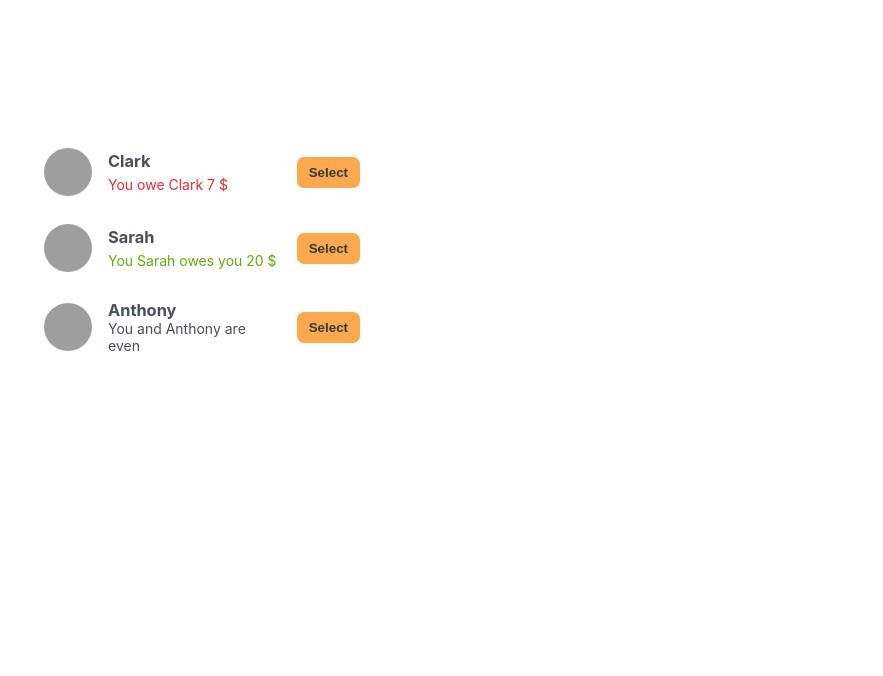
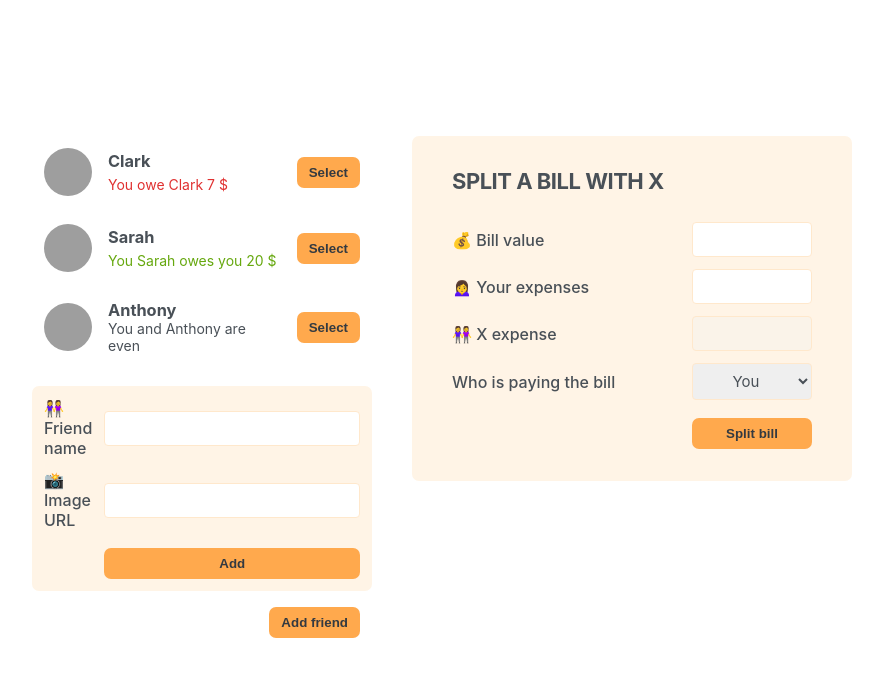
Before and after one commit to plamenggg/Eat-And-Split, a React (Vite) app in the folder EatAndSplit/: page / in a window 1280 px wide. Shown: the top 676 px of the page, without its empty margins (198-1081 px from the left). Built offline with nearby package versions, Linux system fonts and the light colour scheme; grey boxes are pictures that could not be loaded.

Commit message:
Added Form components

```diff
--- a/EatAndSplit/src/App.jsx
+++ b/EatAndSplit/src/App.jsx
@@ -1,3 +1,6 @@
+import Button from "./components/Button"
+import FormAddFriend from "./components/FormAddFriend"
+import FormSplitBill from "./components/FormSplitBill"
 import Friendslist from "./components/Friendslist"
 
 function App() {
@@ -5,7 +8,10 @@
     <div className = 'app'>
         <div className = 'sidebar'>
           <Friendslist />
+          <FormAddFriend />
+          <Button>Add friend</Button>
         </div>
+        <FormSplitBill />
     </div>
   )
 }
--- /dev/null
+++ b/EatAndSplit/src/components/Button.jsx
@@ -0,0 +1,8 @@
+/* eslint-disable react/prop-types */
+function Button({children}) {
+    return (
+        <button className = 'button'>{children}</button>
+    )
+}
+
+export default Button
--- /dev/null
+++ b/EatAndSplit/src/components/FormAddFriend.jsx
@@ -0,0 +1,17 @@
+import Button from "./Button"
+
+function FormAddFriend() {
+    return (
+        <form className = 'form-add-friend'>
+            <label>👭Friend name</label>
+            <input type='text'></input>
+
+            <label> 📸 Image URL</label>
+            <input type='text'></input>
+
+            <Button>Add</Button>
+        </form>
+    )
+}
+
+export default FormAddFriend
--- /dev/null
+++ b/EatAndSplit/src/components/FormSplitBill.jsx
@@ -0,0 +1,28 @@
+import Button from "./Button"
+
+function FormSplitBill() {
+    return (
+        <form className='form-split-bill'>
+            <h2>Split a bill with X</h2>
+
+            <label>💰 Bill value</label>
+            <input type='text'></input>
+
+            <label>🙍‍♀️ Your expenses</label>
+            <input type='text'></input>
+
+            <label>👭 X expense</label>
+            <input type='text' disabled></input>
+
+            <label>Who is paying the bill</label>
+            <select>
+                <option value='user'>You</option>
+                <option value='friend'>X</option>
+            </select>
+
+            <Button>Split bill</Button>
+        </form>
+    )
+}
+
+export default FormSplitBill
--- a/EatAndSplit/src/components/Friend.jsx
+++ b/EatAndSplit/src/components/Friend.jsx
@@ -1,3 +1,5 @@
+import Button from "./Button";
+
 /* eslint-disable react/prop-types */
 function Friend({ friend }) {
   return (
@@ -22,7 +24,7 @@
           </p>
         )}
 
-        <button className = 'button'>Select</button>
+        <Button>Select</Button>
       </li>
     </div>
   );
--- a/EatAndSplit/src/index.css
+++ b/EatAndSplit/src/index.css
@@ -129,6 +129,7 @@
 
 label {
   font-weight: 500;
+  display: flex;
 }
 
 label::first-letter {
```
